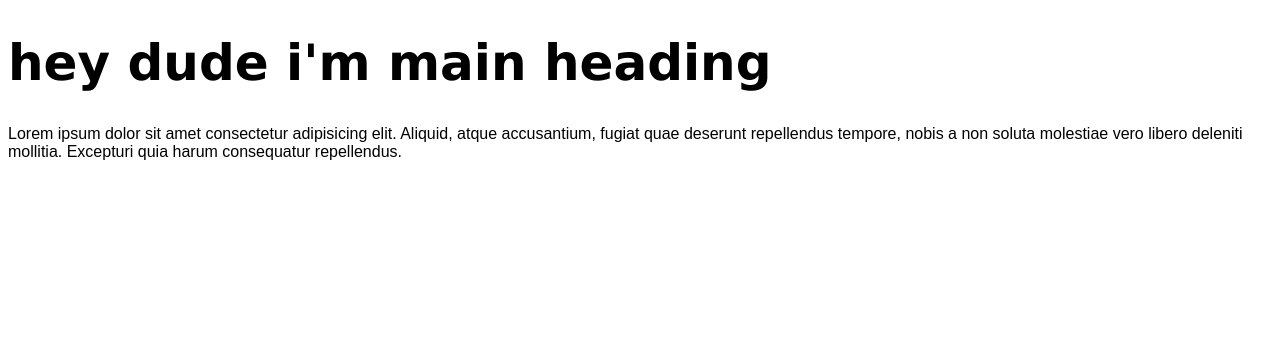
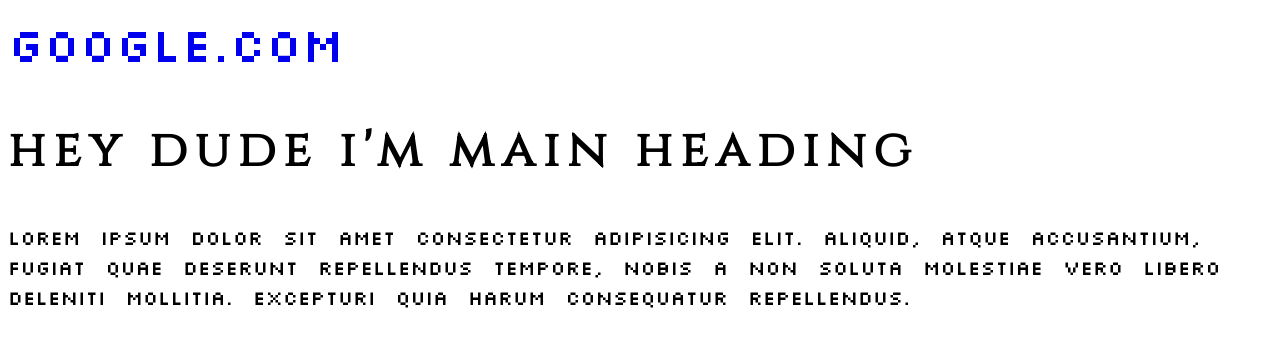
Before and after one commit to YoungCoderboy/HTM-CSS_Learning, a plain HTML site: page CSS/project3/index.html in a window 1280 px wide. Drawn offline with Linux system fonts and the light colour scheme.

Commit message:
Update in readme

```diff
--- a/CSS/project3/index.html
+++ b/CSS/project3/index.html
@@ -4,9 +4,22 @@
     <meta charset="UTF-8" />
     <meta name="viewport" content="width=device-width, initial-scale=1.0" />
     <title>Document</title>
+    <link rel="preconnect" href="https://fonts.googleapis.com" />
+    <link rel="preconnect" href="https://fonts.gstatic.com" crossorigin />
+    <link
+      href="https://fonts.googleapis.com/css2?family=Silkscreen&display=swap"
+      rel="stylesheet"
+    />
+    <link rel="preconnect" href="https://fonts.googleapis.com" />
+    <link rel="preconnect" href="https://fonts.gstatic.com" crossorigin />
+    <link
+      href="https://fonts.googleapis.com/css2?family=Cinzel&display=swap"
+      rel="stylesheet"
+    />
     <link rel="stylesheet" href="styles.css" />
   </head>
   <body>
+    <a href="google.com">google.com</a>
     <h1>hey dude i'm main heading</h1>
     <p>
       Lorem ipsum dolor sit amet consectetur adipisicing elit. Aliquid, atque
--- a/CSS/project3/styles.css
+++ b/CSS/project3/styles.css
@@ -1,7 +1,19 @@
 body{
-    font-family: Arial, Helvetica, sans-serif;
+    font-family: 'Silkscreen', cursive;
+    font-size: 20px;
+    line-height: 1.5; /*30px*/
+
+
 }
 h1{
-    font-family: Verdana, Geneva, Tahoma, sans-serif;
+font-family: 'Cinzel', serif;
     font-size: 50px;
+    letter-spacing: 0.5rem;
 }
+p{
+    word-spacing: 10px;
+}
+a{
+    font-size: 3rem;
+    text-decoration: none;/*remove the underline from the word*/
+}
```
Also changed, not shown: 1 other file.
